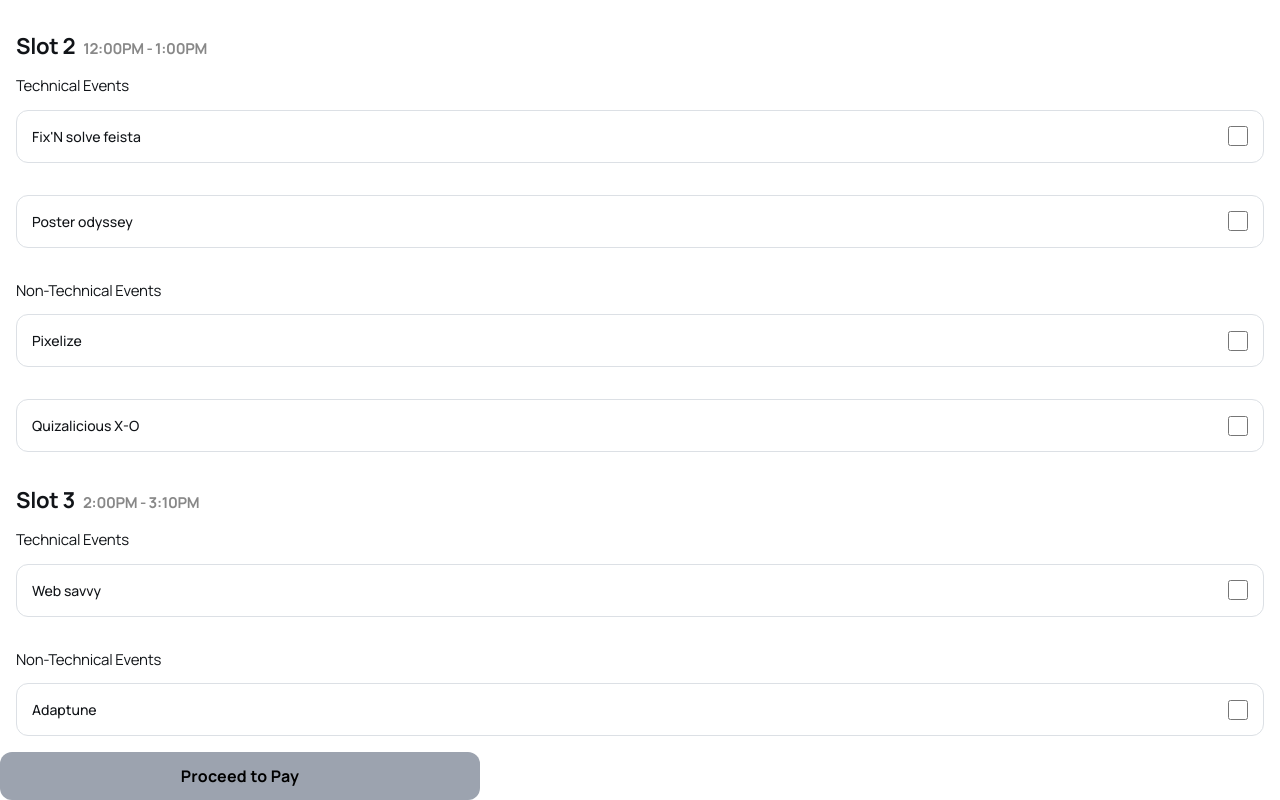
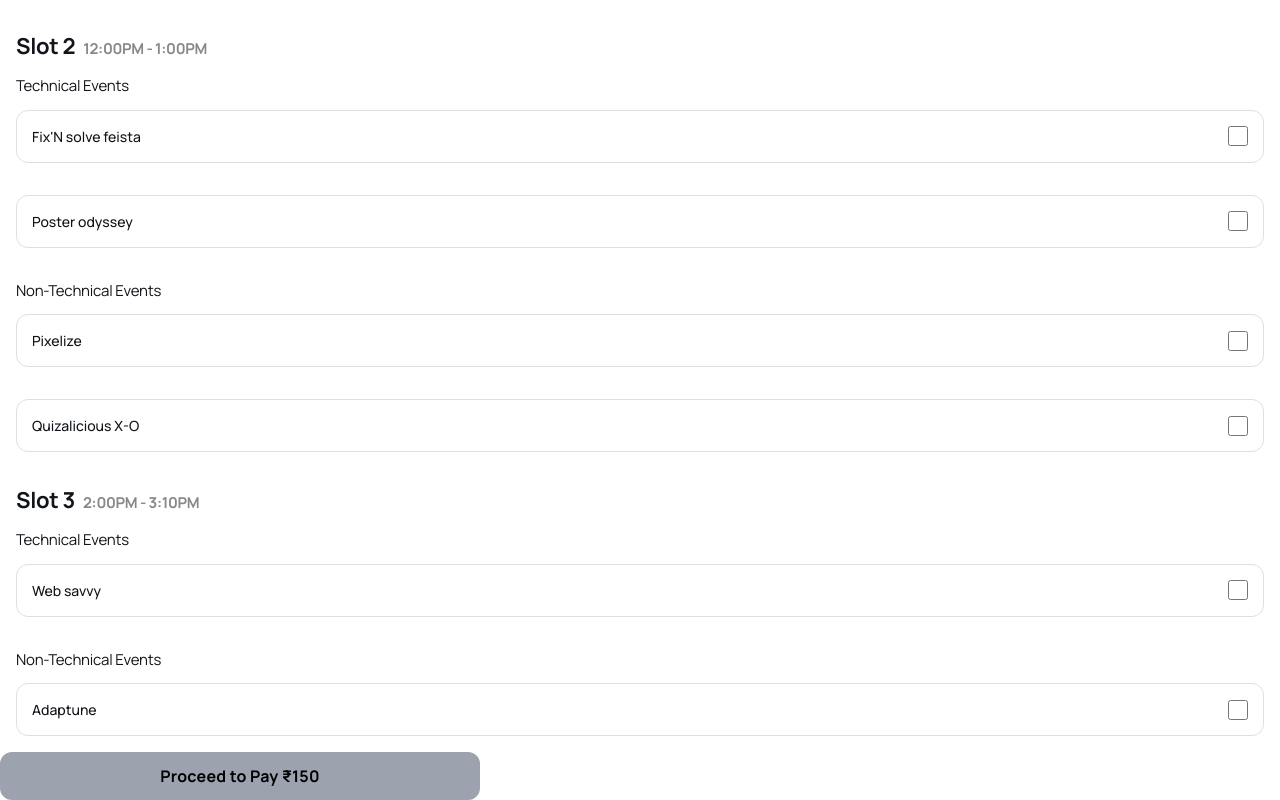
Before and after one commit to Gokulkumar4000/frontend-symposium, a Next.js app: page / in a window 1280 px wide. Shown: the part 928-1728 px from the top of the page. Built offline with nearby package versions, Linux system fonts and the light colour scheme.

Commit message:
Update ProceedButton.tsx

```diff
--- a/app/components/ProceedButton.tsx
+++ b/app/components/ProceedButton.tsx
@@ -15,7 +15,7 @@ const ProceedButton: React.FC<ProceedButtonProps> = ({ disabled, onClick }) => {
         disabled ? 'bg-gray-400 cursor-not-allowed' : 'bg-[#2884e6] text-white'
       } text-base font-bold leading-normal tracking-[0.015em] grow`}
     >
-      <span className="truncate">Proceed to Pay</span>
+      <span className="truncate">Proceed to Pay ₹150</span>
     </button>
   );
 };
```
